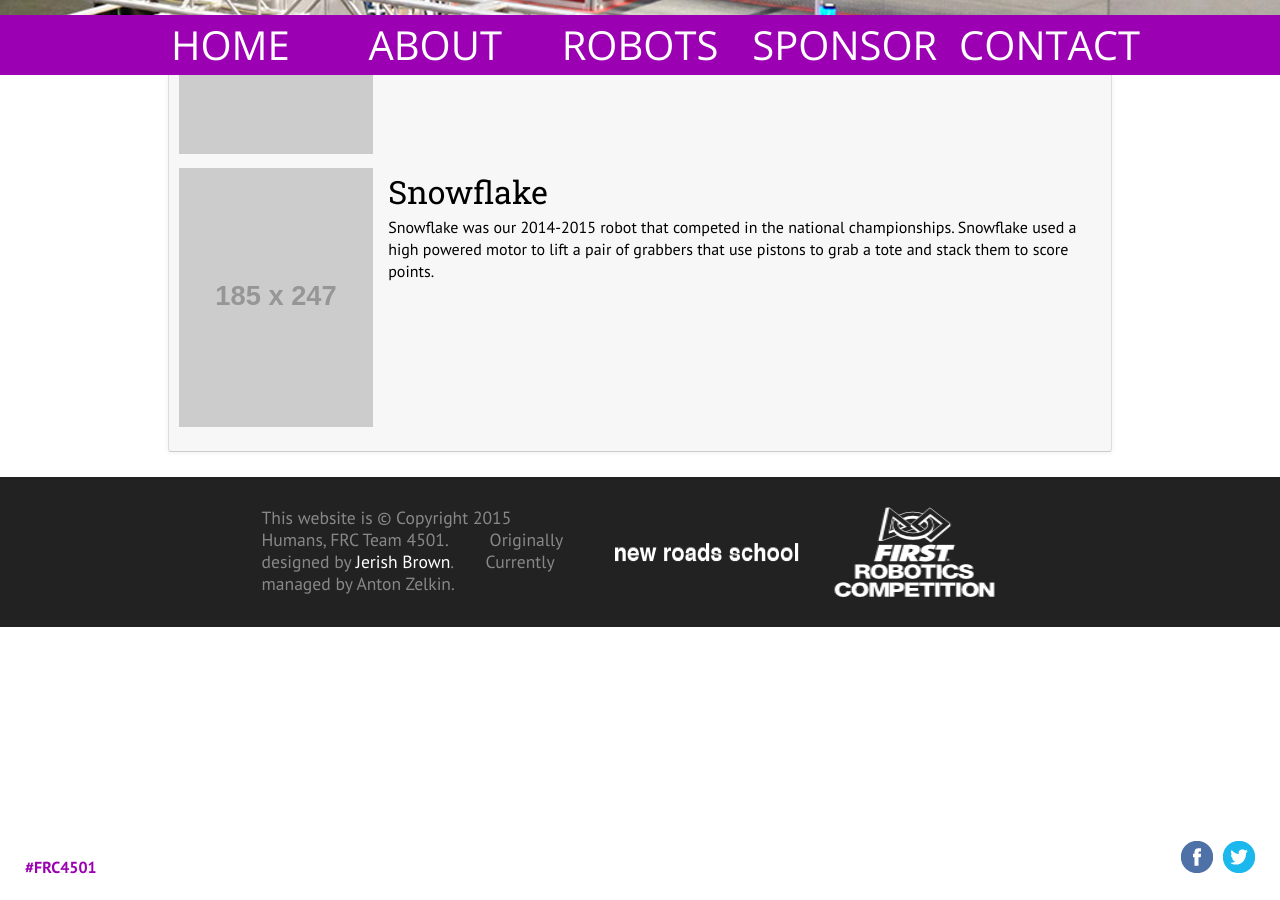
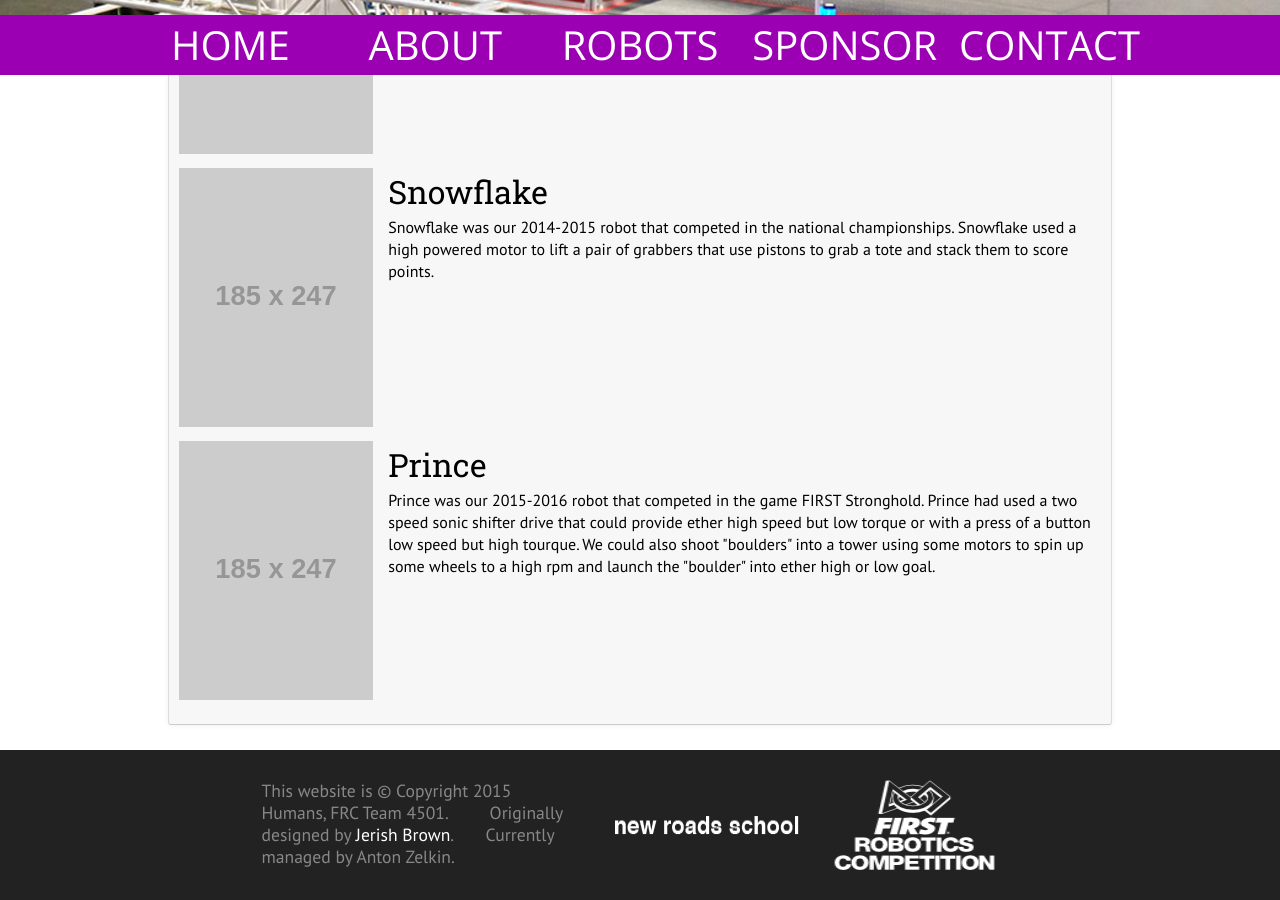
Before and after one commit to FRCHumans4501/frchumans4501.github.io, a Jekyll site: the page built from robots.md, in a window 1280 px wide and 900 px high, scrolled down 1378 px. Built offline with Jekyll 4.4.1, drawn with Linux system fonts in a browser that asks for light colours; nearby versions of some CDN libraries; comment, search, counter and statistics services are not loaded.

Commit message:
Added a section for Prince

```diff
--- a/robots.md
+++ b/robots.md
@@ -51,8 +51,16 @@ Our Robots
 			</td>
 			<td class="robotinfo">
 				<h2>Snowflake</h2>
-				<p>
-Snowflake was our 2014-2015 robot that competed in the national championships. Snowflake used a high powered motor to lift a pair of grabbers that use pistons to grab a tote and stack them to score points.</p>
+				<p>Snowflake was our 2014-2015 robot that competed in the national championships. Snowflake used a high powered motor to lift a pair of grabbers that use pistons to grab a tote and stack them to score points.</p>
+			</td>
+		</tr>
+				<tr>
+			<td class="robotpicture">
+				<img src="http://placehold.it/185x247">
+			</td>
+			<td class="robotinfo">
+				<h2>Prince</h2>
+				<p>Prince was our 2015-2016 robot that competed in the game FIRST Stronghold. Prince had used a two speed sonic shifter drive that could provide ether high speed but low torque or with a press of a button low speed but high tourque. We could also shoot "boulders" into a tower using some motors to spin up some wheels to a high rpm and launch the "boulder" into ether high or low goal.</p>
 			</td>
 		</tr>
 	</table>
```
